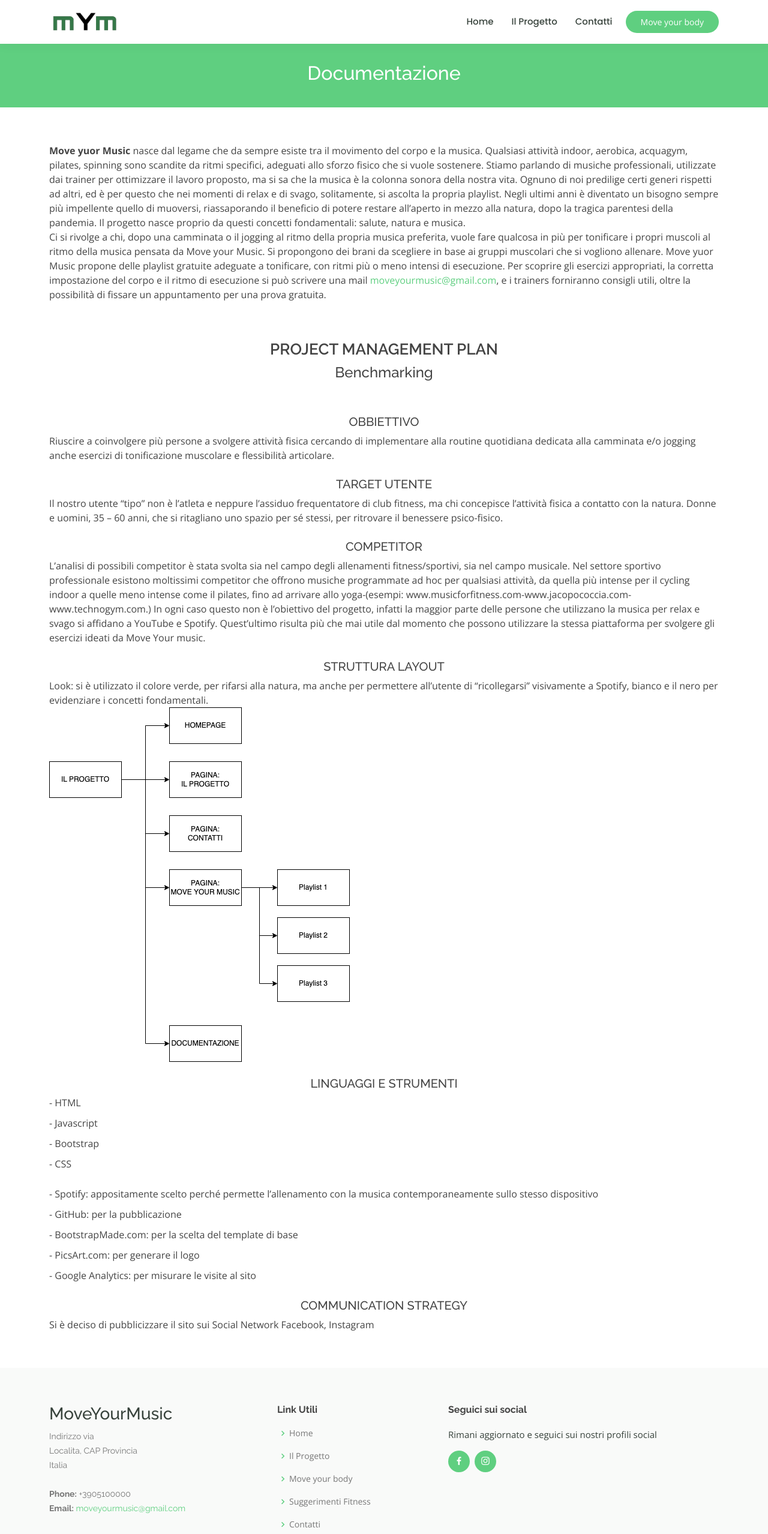
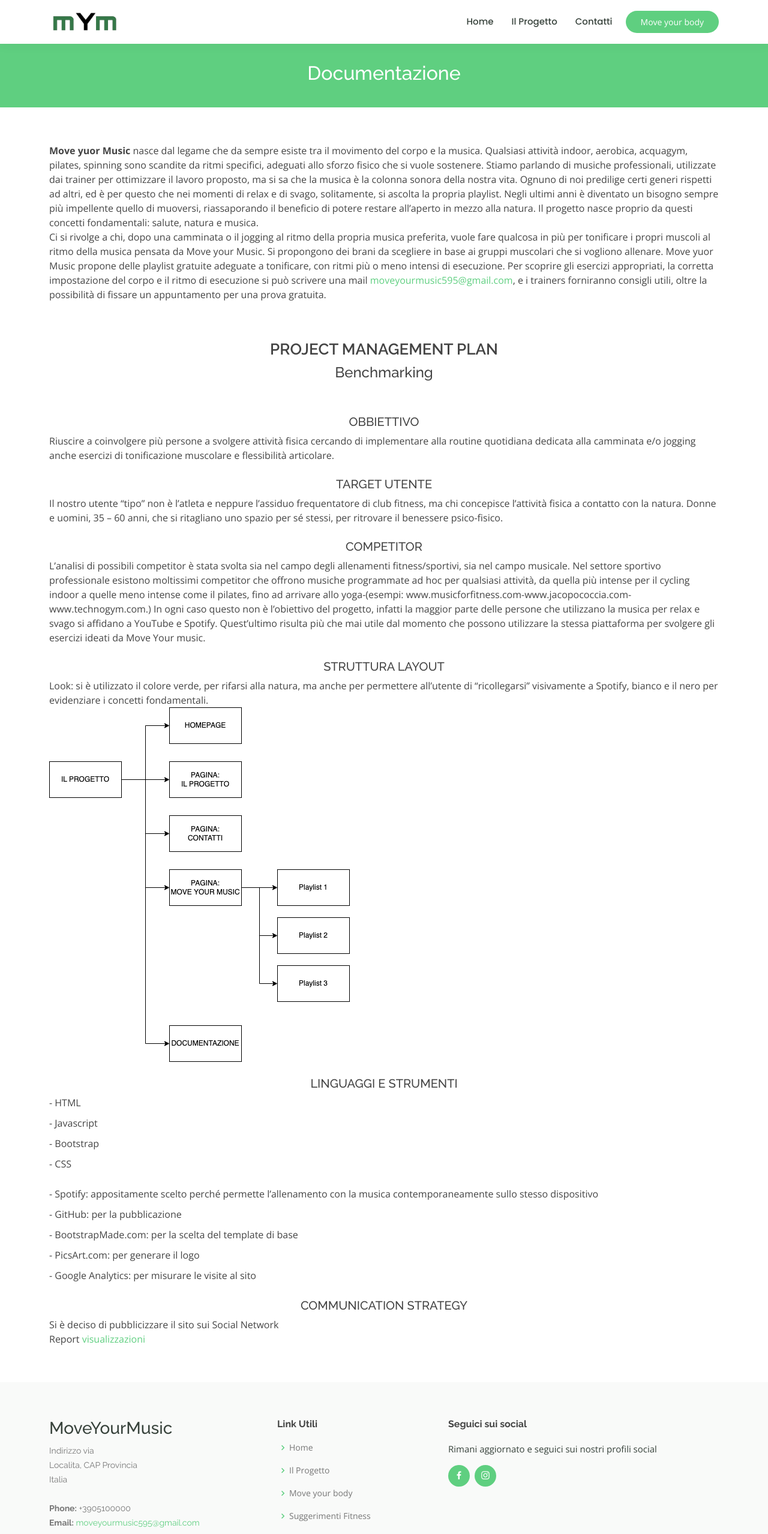
Before and after one commit to ElenaNanetti/moveyourmusic, a plain HTML site: page documentazione.html in a window 1280 px wide. Shown: the top 2557 px of the page at 60% size. Drawn offline with nearby package versions, Linux system fonts and the light colour scheme.

Commit message:
Modificata email, aggiunto report visualizzazioni

```diff
--- a/documentazione.html
+++ b/documentazione.html
@@ -99,7 +99,7 @@
               che nei momenti di relax e di svago, solitamente, si ascolta la propria
               playlist. Negli ultimi anni è diventato un bisogno sempre più impellente
               quello di muoversi, riassaporando il beneficio di potere restare all’aperto
-              in mezzo alla natura, dopo la tragica parentesi della pandemia.
+              in mezzo alla natura.
               Il progetto nasce proprio da questi concetti fondamentali:
               salute, natura e musica.<br>
               Ci si rivolge a chi, dopo una camminata o il jogging al ritmo della propria
@@ -109,7 +109,7 @@
               allenare. Move yuor Music propone delle playlist gratuite adeguate
               a tonificare, con ritmi più o meno intensi di esecuzione. Per scoprire
               gli esercizi appropriati, la corretta impostazione del corpo e il ritmo di
-              esecuzione si può scrivere una mail <a href="mailto:moveyourmusic@gmail.com">moveyourmusic@gmail.com</a>, e i trainers
+              esecuzione si può scrivere una mail <a href="mailto:moveyourmusic595@gmail.com">moveyourmusic595@gmail.com</a>, e i trainers
               forniranno consigli utili, oltre la possibilità di fissare un appuntamento
               per una prova gratuita.
             </p>
@@ -152,7 +152,8 @@ Look: si è utilizzato il colore verde, per rifarsi alla natura, ma anche per pe
 
             <h5 style="text-align:center">COMMUNICATION STRATEGY</h5>
 
-Si è deciso di pubblicizzare il sito sui Social Network Facebook, Instagram
+Si è deciso di pubblicizzare il sito sui Social Network<br>
+Report <a href="visualizzazioni.pdf" target="_blank">visualizzazioni</a>
 
 
           </div>
@@ -178,7 +179,7 @@ Si è deciso di pubblicizzare il sito sui Social Network Facebook, Instagram
               Localita, CAP Provincia<br>
               Italia <br><br>
               <strong>Phone:</strong> +3905100000<br>
-              <strong>Email:</strong> <a href="mailto:moveyourmusic@gmail.com">moveyourmusic@gmail.com</a><br>
+              <strong>Email:</strong> <a href="mailto:moveyourmusic595@gmail.com">moveyourmusic595@gmail.com</a><br>
             </p>
           </div>
 
@@ -218,7 +219,7 @@ Si è deciso di pubblicizzare il sito sui Social Network Facebook, Instagram
           <!-- You can delete the links only if you purchased the pro version. -->
           <!-- Licensing information: https://bootstrapmade.com/license/ -->
           <!-- Purchase the pro version with working PHP/AJAX contact form: https://bootstrapmade.com/mentor-free-education-bootstrap-theme/ -->
-          Designed by <a href="mailto:moveyourmusic@gmail.com">Elena Nanetti</a>
+          Designed by <a href="mailto:moveyourmusic595@gmail.com">Elena Nanetti</a>
         </div>
       </div>
     </div>
```
Also changed, not shown: contatti.html (+2 -2 lines), index.html (+2 -2 lines), moveyourbody.html (+2 -2 lines), progetto.html (+2 -2 lines), 1 other file.
